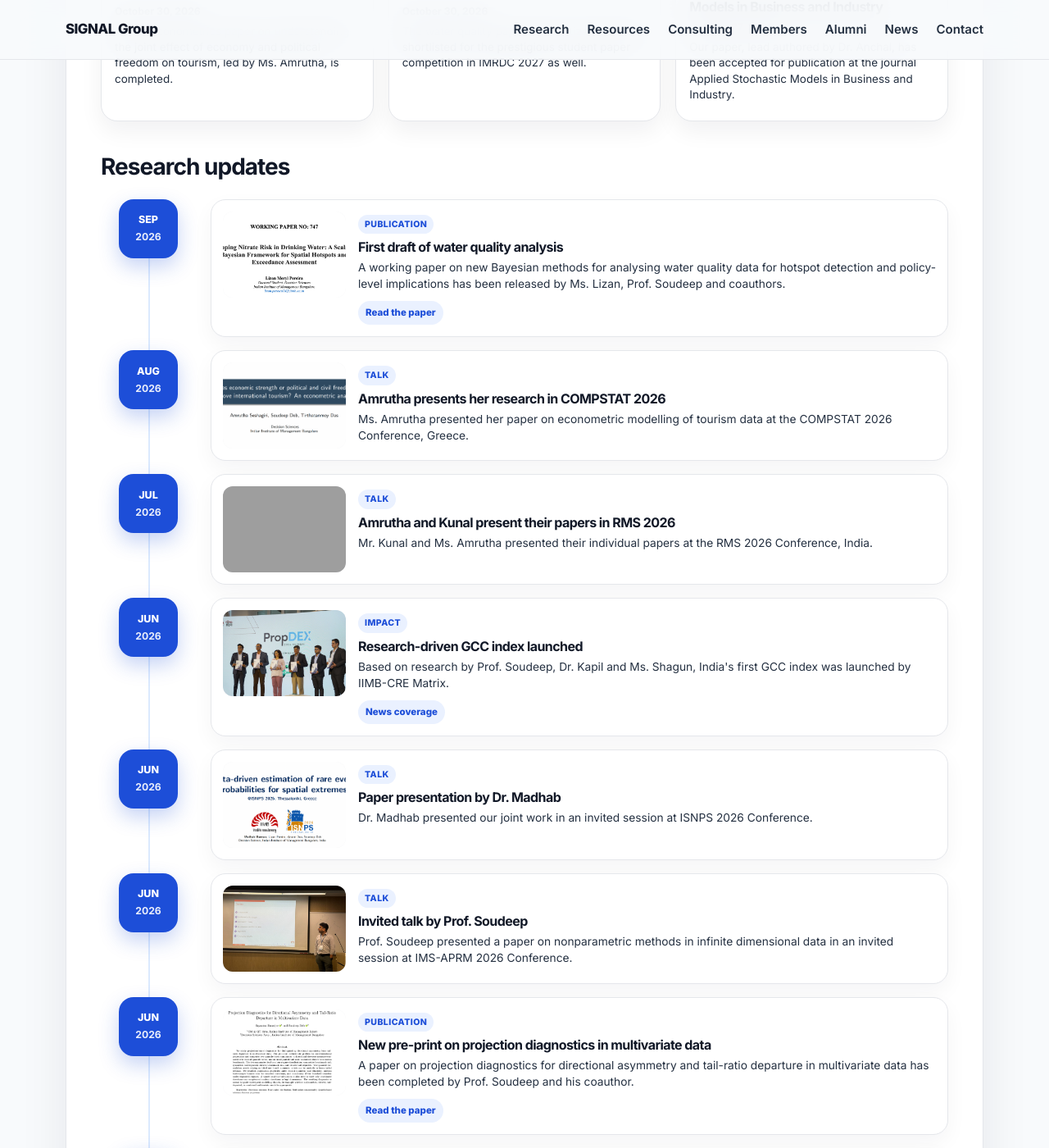
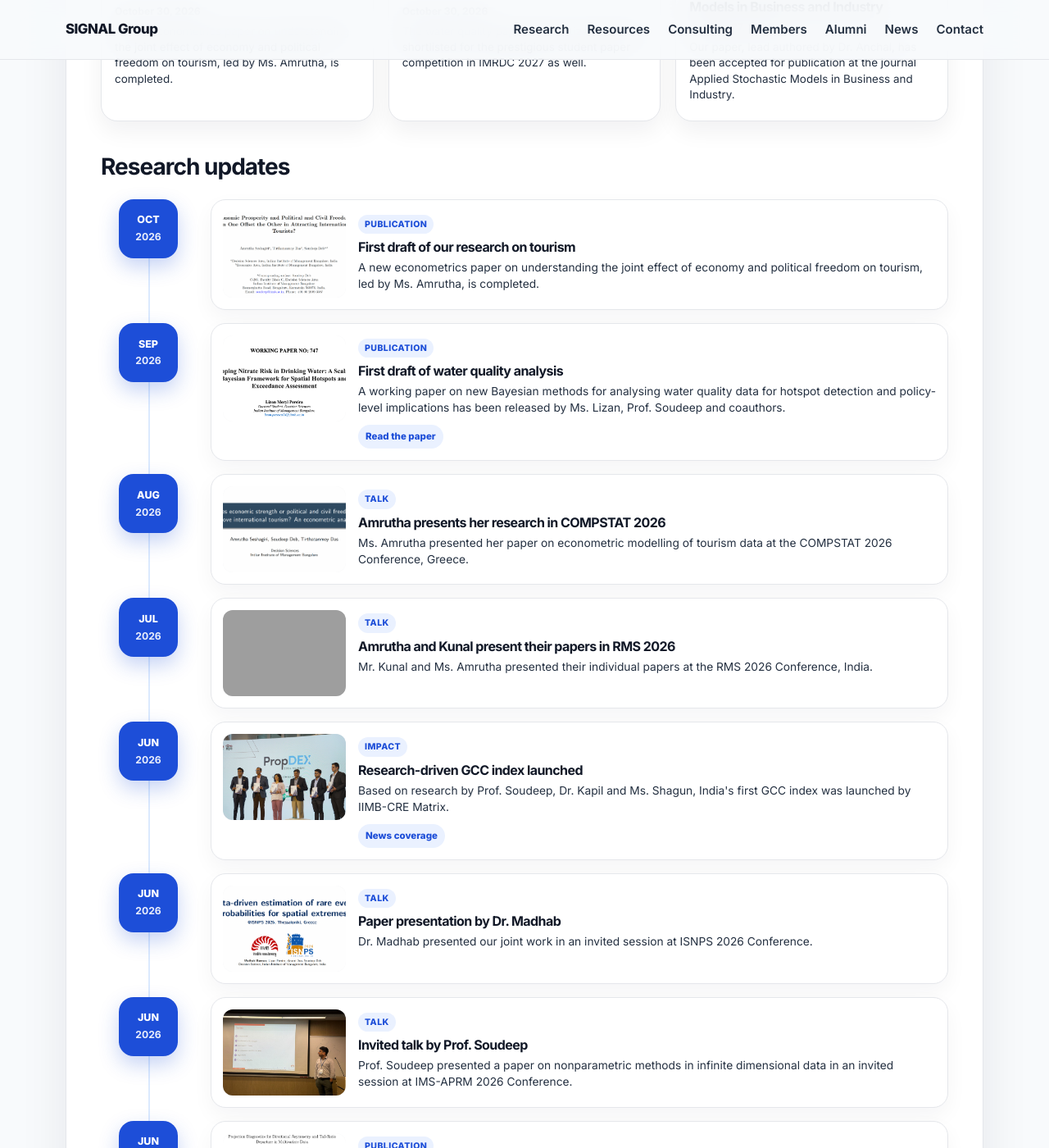
Before and after one commit to soudeepd/soudeeps-research-group, a Jekyll site: the page built from docs/_pages/news.md, in a window 1280 px wide and 1400 px high, scrolled down 761 px. Shown: the whole window at 82% size. Built offline with Jekyll 4.4.1, drawn with Linux system fonts in a browser that asks for light colours; some of the changed text lies outside the part shown; grey boxes are pictures that could not be loaded.

Commit message:
Update news.yml

```diff
--- a/docs/_data/news.yml
+++ b/docs/_data/news.yml
@@ -8,7 +8,7 @@
 
 - title: "First draft of our research on tourism"
   date: 2026-10-30
-  type: achievement
+  type: research-update
   category: "Publication"
   image: "/assets/images/news/2026/tourismpaper-2026-10.png"
   description: "A new econometrics paper on understanding the joint effect of economy and political freedom on tourism, led by Ms. Amrutha, is completed."
```
